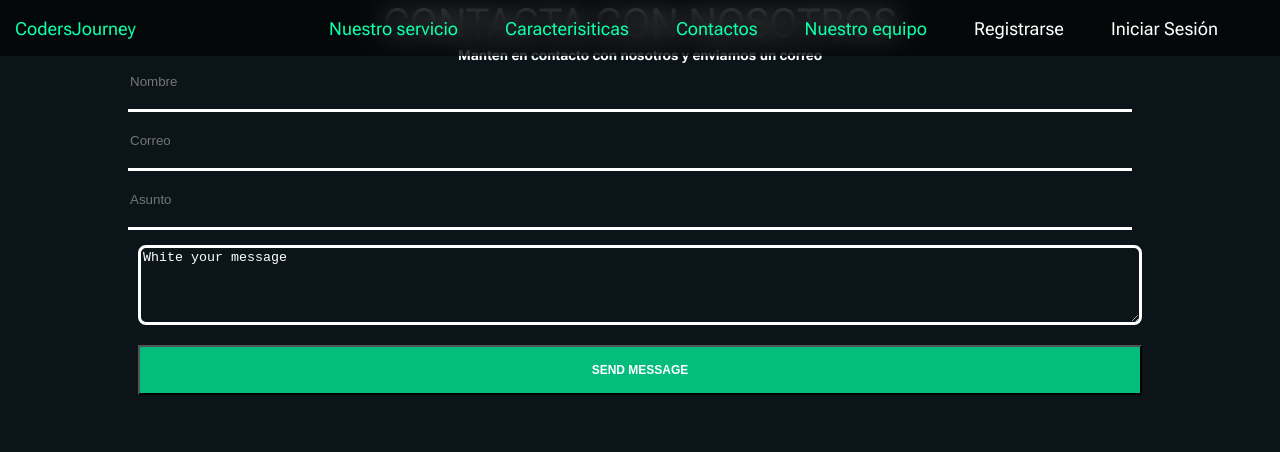
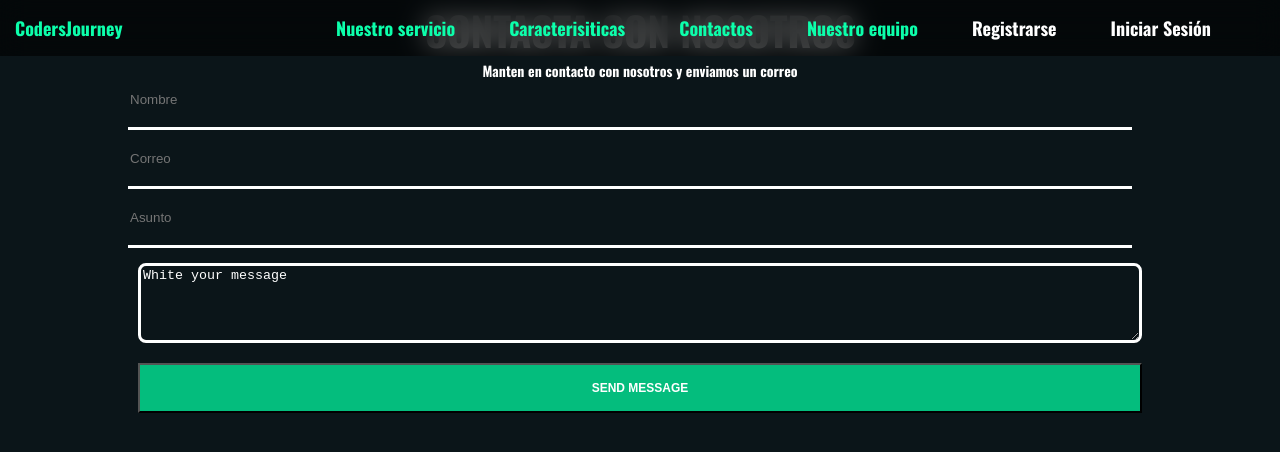
Before and after one commit to SofiDevO/proyecto--fullstack, a React (Vite) app in the folder frontend/CodeJourney/: page / in a window 1280 px wide. Shown: the top 452 px of the page. Built offline with nearby package versions, Linux system fonts and the light colour scheme.

Commit message:
Se modifican las variables globales:fuentes

```diff
--- a/frontend/CodeJourney/src/styles/global.css
+++ b/frontend/CodeJourney/src/styles/global.css
@@ -1,5 +1,6 @@
 @import "./reset.css";
-@import url("https://fonts.googleapis.com/css2?family=Roboto+Flex:opsz,wght@8..144,400;8..144,600;8..144,700&display=swap");
+@import url('https://fonts.googleapis.com/css2?family=Roboto+Flex:opsz,wdth,wght@8..144,127.2,1000&display=swap');
+@import url('https://fonts.googleapis.com/css2?family=Oswald:wght@700&display=swap');
 
 /* Variables */
 :root {
@@ -12,7 +13,8 @@
   --link-color: #11c4b5;
 
   /* text Styles */
-  --main-font: "Roboto Flex", sans-serif;
+  --main-font: 'Oswald', sans-serif;
+  --text-font: 'Roboto Flex', sans-serif;
   --main-title:6.4rem;
   --subtitle: 4rem;
   --text-content: 1.8rem;
```
